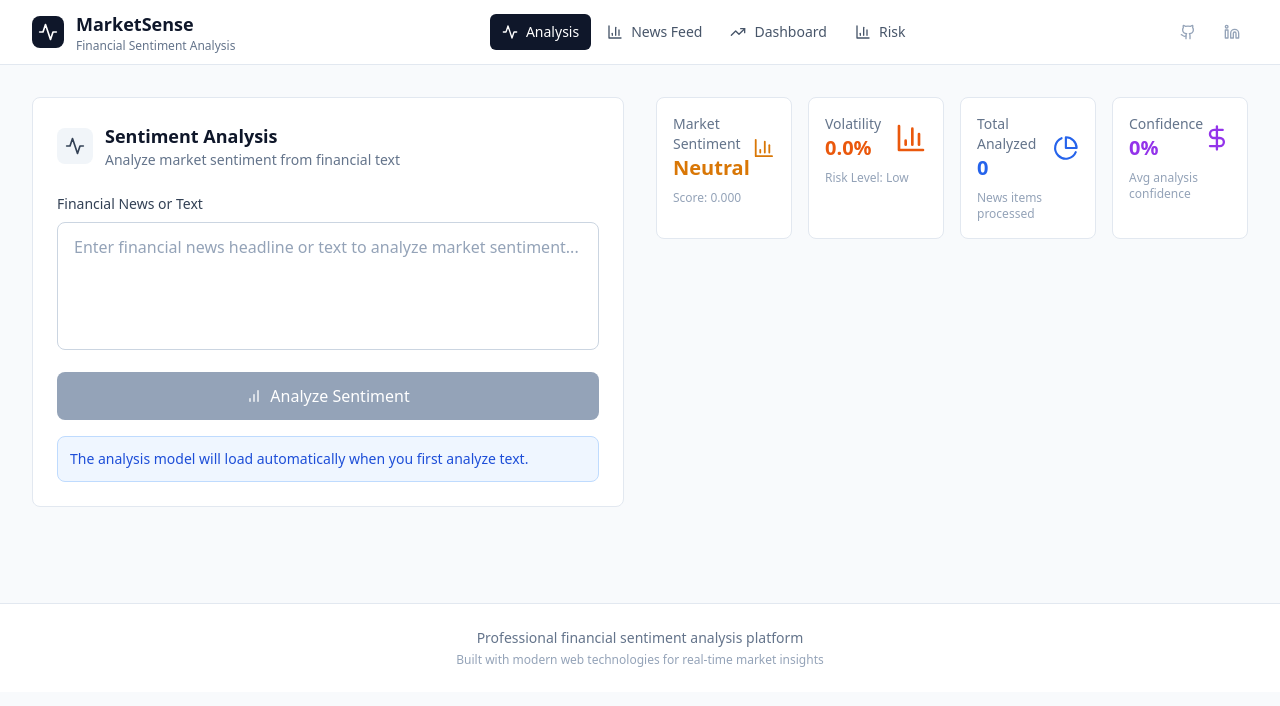
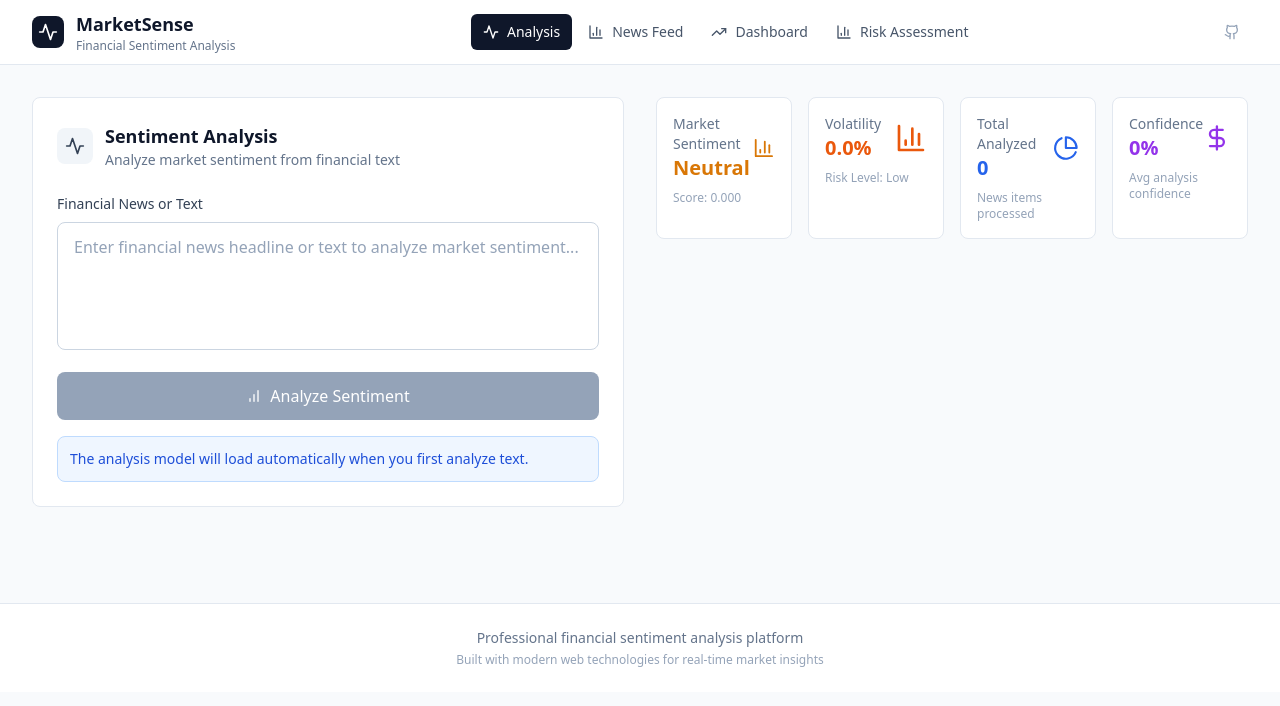
Before and after one commit to Harthik777/Project2, a React (Vite) app: page / in a window 1280 px wide. Shown: the top 706 px of the page. Built offline with nearby package versions, Linux system fonts and the light colour scheme.

Commit message:
Update GitHub Link and Remove LinkedIn

```diff
--- a/src/App.tsx
+++ b/src/App.tsx
@@ -1,5 +1,5 @@
 import React, { useState, useEffect } from 'react';
-import { Activity, BarChart3, TrendingUp, Github, Linkedin, Menu, X } from 'lucide-react';
+import { Activity, BarChart3, TrendingUp, Github, Menu, X } from 'lucide-react';
 import { SentimentAnalyzer } from './components/SentimentAnalyzer';
 import { MarketDashboard } from './components/MarketDashboard';
 import { NewsAnalyzer } from './components/NewsAnalyzer';
@@ -36,7 +36,7 @@ function App() {
     { id: 'analyzer', label: 'Analysis', icon: Activity },
     { id: 'batch', label: 'News Feed', icon: BarChart3 },
     { id: 'dashboard', label: 'Dashboard', icon: TrendingUp },
-    { id: 'risk', label: 'Risk', icon: BarChart3 },
+    { id: 'risk', label: 'Risk Assessment', icon: BarChart3 },
   ] as const;
 
   if (isLoading) {
@@ -86,20 +86,13 @@ function App() {
 
             <div className="flex items-center gap-3">
               <a
-                href="https://github.com"
+                href="https://github.com/Harthik777/Project2"
                 target="_blank"
                 rel="noopener noreferrer"
                 className="p-2 text-slate-400 hover:text-slate-600 transition-colors"
+                title="View Source Code"
               >
                 <Github className="w-4 h-4" />
-              </a>
-              <a
-                href="https://linkedin.com"
-                target="_blank"
-                rel="noopener noreferrer"
-                className="p-2 text-slate-400 hover:text-slate-600 transition-colors"
-              >
-                <Linkedin className="w-4 h-4" />
               </a>
 
               {/* Mobile menu button */}
```
